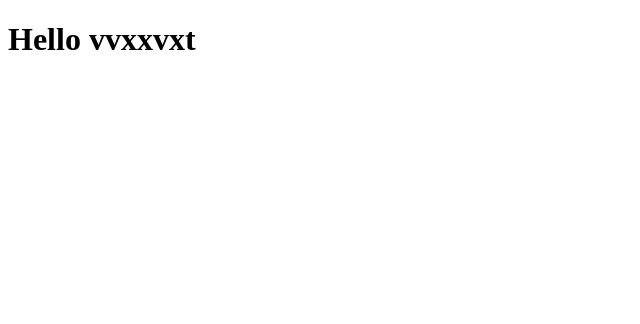
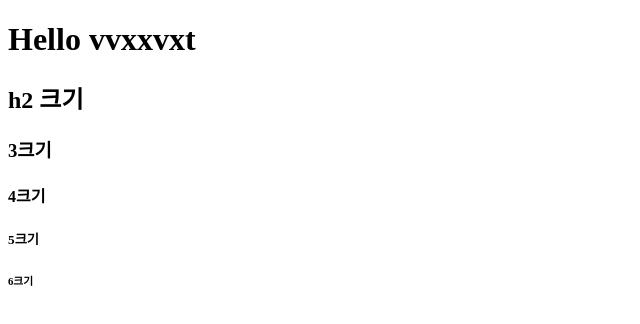
Before and after one commit to vvxxvxt/vvxxvxt.github.io, a plain HTML site: page index.html in a window 1280 px wide. Shown: the whole page, without its empty margins (0-640 px from the left). Drawn offline with Linux system fonts and the light colour scheme.

Commit message:
Update index.html

```diff
--- a/index.html
+++ b/index.html
@@ -5,5 +5,10 @@
 </head>
 <body>
 <h1>Hello vvxxvxt</h1>
+  <h2>h2 크기</h2>
+  <h3>3크기</h3>
+  <h4>4크기</h4>
+  <h5>5크기</h5>
+  <h6>6크기</h6>
 </body>
 </html>
```
